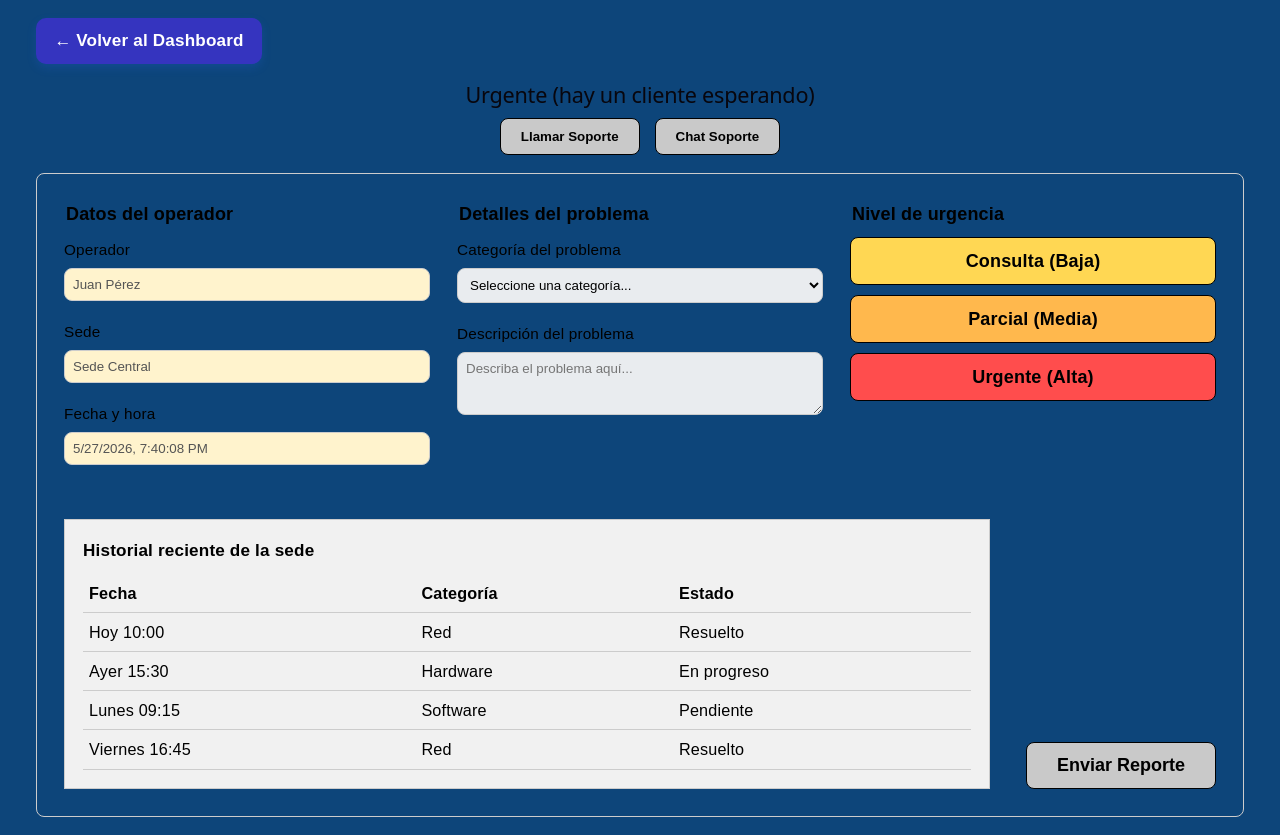
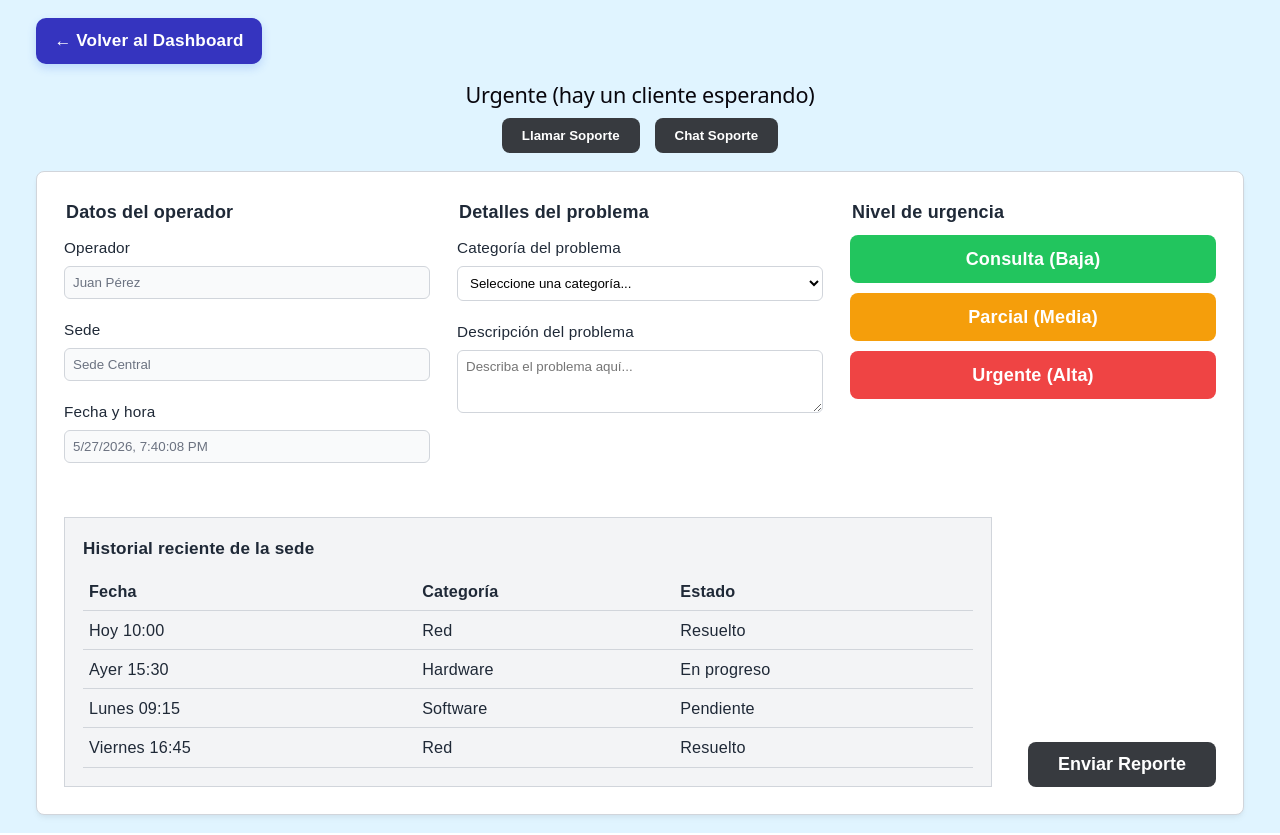
Before and after one commit to RailynTan/S2-AppWeb, a React (Vite) app: page /contact in a window 1280 px wide. Built offline with nearby package versions, Linux system fonts and the light colour scheme.

Commit message:
cambie algunos colores de la pagina de contacto

```diff
--- a/src/App.scss
+++ b/src/App.scss
@@ -1,33 +1,31 @@
+/* src/App.scss */
+
 /* =======================================================
-   1. VARIABLES GLOBALES (Evidencia SCSS Obligatoria)
+   VARIABLES (Temporales en este archivo)
    ======================================================= */
-$color-primario: #3534bf;       /* Azul oscuro de tu botón */
-$color-header: #6893d4;         /* Azul claro de tu header */
+$color-primario: #3534bf;
+$color-header: #6893d4;
 $color-blanco: #ffffff;
 $sombra-suave: 0 4px 10px rgba(37, 99, 235, 0.20);
 
 /* =======================================================
-   2. ESTILOS DE COMPONENTES GLOBALES
+   COMPONENTES GLOBALES
    ======================================================= */
-
-/* --- Componente Header --- */
 .header {
   width: 100%;
   display: flex;
   align-items: center;
   justify-content: space-between;
-  background: $color-header; /* Uso de variable */
+  background: $color-header;
   padding: 15px 7%;
-  box-sizing: border-box;
+  box-sizing: border-box; /* Previene que el padding desborde la pantalla */
 }
 
-/* --- Componente Logo --- */
 .logo {
   width: 160px;
   cursor: pointer;
 }
 
-/* --- Componente ButtonNav --- */
 .Navbutton {
   background-color: $color-primario;
   color: $color-blanco;
@@ -37,17 +35,13 @@ $sombra-suave: 0 4px 10px rgba(37, 99, 235, 0.20);
   font-size: 0.95rem;
   font-weight: 600;
   cursor: pointer;
-
-  /* Importante: Como ahora usamos <Link>, quitamos el subrayado típico de las etiquetas <a> */
   text-decoration: none;
   display: inline-block;
-
   transition: all 0.25s ease;
   box-shadow: $sombra-suave;
 
-  /* Evidencia de anidamiento y función SCSS (Evaluación de pauta) */
   &:hover {
-    background-color: darken($color-primario, 10%); /* Oscurece el botón al pasar el mouse */
-    transform: translateY(-2px); /* Pequeño efecto visual de elevación */
+    background-color: darken($color-primario, 10%);
+    transform: translateY(-2px);
   }
 }
--- a/src/pages/Contact.jsx
+++ b/src/pages/Contact.jsx
@@ -110,9 +110,11 @@ const Contact = () => {
               <label htmlFor="categoria">Categoría del problema</label>
               <select id="categoria" name="categoria" value={formData.categoria} onChange={handleChange}>
                 <option value="">Seleccione una categoría...</option>
-                <option value="hardware">Falla de Hardware</option>
-                <option value="software">Falla de Software</option>
-                <option value="red">Problemas de Red</option>
+                <option value="hardware">Falla Física o Daño de Equipo</option>
+                <option value="software">Problema de Software o Configuración</option>
+                <option value="solicitud">Solicitud de Nuevo Equipo/Accesorio</option>
+                <option value="extravio">Reporte de Robo o Extravío</option>
+                <option value="plataforma">Error en la Plataforma</option>
               </select>
             </div>
             <div className="campo">
--- a/src/styles/Contact.scss
+++ b/src/styles/Contact.scss
@@ -1,12 +1,52 @@
-/* src/pages/Contact.scss */
-@import '../styles/variables';
-@import '../styles/mixins';
+$color-primario: #3534bf;
+$color-fondo: #e0f4ff;
+$color-tarjeta: #ffffff;
+$color-texto: #1f2937;
+$color-exito: #22c55e;
+$color-alerta: #f59e0b;
+$color-peligro: #ef4444;
+$color-naranja: #f97316;
+$color-accion: #373a3f;
+$color-borde: #d1d5db;
+$color-fondo-input: #ffffff;
+$color-fondo-readonly: #f9fafb;
+$color-gris-claro: #f3f4f6;
+
+$fuente-base: sans-serif;
+$radio-borde: 8px;
+$espaciado-base: 2rem;
+
+@mixin flex-centro {
+  display: flex;
+  justify-content: center;
+  align-items: center;
+}
+
+@mixin tarjeta-base {
+  border: 1px solid $color-borde;
+  border-radius: $radio-borde;
+  padding: $espaciado-base;
+}
+
+@mixin boton-base {
+  padding: 12px 24px;
+  border-radius: $radio-borde;
+  font-weight: bold;
+  cursor: pointer;
+  text-decoration: none;
+  display: inline-block;
+  text-align: center;
+  transition: all 0.2s ease-in-out;
+  border: none;
+
+  &:hover {
+    transform: scale(1.02);
+  }
+}
 
 .pagina-contacto {
   background-color: $color-fondo;
   color: $color-texto;
-
-  /* Redujimos el padding de 2rem a 1rem arriba/abajo, manteniendo 2rem a los lados */
   padding: 1rem 2rem;
   font-family: $fuente-base;
   min-height: 100vh;
@@ -14,48 +54,52 @@
   box-sizing: border-box;
 
   .cabecera-contacto {
-    margin-bottom: 1rem; /* Reducido de 2rem a 1rem */
+    margin-bottom: 1rem;
 
     .btn-volver {
       @include boton-base;
       background-color: $color-gris-claro;
       color: $color-texto;
-      padding: 8px 16px; /* Botón un poco más pequeño */
+      padding: 8px 16px;
+      border: 1px solid $color-borde;
     }
   }
 
   .soporte-urgente {
     text-align: center;
-    margin-bottom: 1rem; /* Reducido de 2rem a 1rem */
+    margin-bottom: 1rem;
 
     h2 {
-      margin: 0; /* Quitamos el margen del título para ahorrar espacio */
+      margin: 0;
       font-size: 1.2rem;
     }
 
     .botones-urgencia {
       @include flex-centro;
-      gap: 15px; /* Reducido de 20px a 15px */
+      gap: 15px;
       margin-top: 10px;
 
       button {
         @include boton-base;
-        padding: 10px 20px; /* Reducido */
+        padding: 10px 20px;
+        color: rgb(255, 255, 255);
       }
 
-      .btn-llamar { background-color: $color-btn-llamar; }
-      .btn-chat { background-color: $color-info-soporte; }
+      .btn-llamar { background-color: $color-accion; }
+      .btn-chat { background-color: $color-accion; }
     }
   }
 
   .formulario-soporte {
     @include tarjeta-base;
-    padding: 1.5rem; /* Reducido de 2rem a 1.5rem */
+    background-color: $color-tarjeta;
+    box-shadow: 0 4px 6px -1px rgba(0, 0, 0, 0.05), 0 2px 4px -1px rgba(0, 0, 0, 0.03);
+    padding: 1.5rem;
 
     .grid-formulario {
       display: grid;
       grid-template-columns: repeat(3, 1fr);
-      gap: 1.5rem; /* Reducido de 2rem a 1.5rem */
+      gap: 1.5rem;
 
       @media (max-width: 1023px) { grid-template-columns: 1fr 1fr; }
       @media (max-width: 767px) { grid-template-columns: 1fr; }
@@ -67,52 +111,57 @@
 
         legend {
           font-weight: bold;
-          margin-bottom: 10px; /* Reducido de 15px a 10px */
+          margin-bottom: 10px;
           font-size: 1rem;
         }
 
         .campo {
           display: flex;
           flex-direction: column;
-          margin-bottom: 1rem; /* Reducido de 1.5rem a 1rem */
+          margin-bottom: 1rem;
 
           label {
-            margin-bottom: 5px; /* Reducido de 8px a 5px */
+            margin-bottom: 5px;
             font-size: 0.85rem;
           }
 
           input, select, textarea {
-            padding: 8px; /* Reducido de 10px a 8px */
+            padding: 8px;
             border: 1px solid $color-borde;
-            border-radius: $radio-borde;
+            border-radius: 6px;
             font-family: inherit;
+            background-color: $color-fondo-input;
           }
 
-          input[readOnly] { background-color: $color-info; }
-          textarea, select { background-color: $color-fondo-input; }
+          input[readOnly] {
+            background-color: $color-fondo-readonly;
+            color: #6b7280;
+          }
         }
       }
 
       .columna-urgencia .opciones-urgencia {
         display: flex;
         flex-direction: column;
-        gap: 10px; /* Reducido de 15px a 10px */
+        gap: 10px;
 
         .radio-btn {
           display: block;
-          padding: 10px; /* Reducido de 12px a 10px */
-          border: 1px solid $color-texto;
+          padding: 10px;
+          border: 1px solid transparent;
           border-radius: $radio-borde;
           text-align: center;
           cursor: pointer;
           font-weight: bold;
+          color: white;
           transition: opacity 0.2s;
 
           input { display: none; }
           &:hover { opacity: 0.8; }
-          &:nth-child(1) { background-color: $color-consulta; }
-          &:nth-child(2) { background-color: $color-parcial; }
-          &:nth-child(3) { background-color: $color-urgente; }
+
+          &:nth-child(1) { background-color: $color-exito; }
+          &:nth-child(2) { background-color: $color-alerta; }
+          &:nth-child(3) { background-color: $color-peligro; }
         }
       }
 
@@ -120,8 +169,8 @@
         grid-column: 1 / -1;
         display: flex;
         justify-content: space-between;
-        align-items: flex-end; /* Alineamos los elementos abajo */
-        margin-top: 0.5rem; /* Drásticamente reducido para pegar la tabla arriba */
+        align-items: flex-end;
+        margin-top: 0.5rem;
         gap: 2rem;
 
         @media (max-width: 767px) {
@@ -141,10 +190,10 @@
             width: 100%;
             text-align: left;
             border-collapse: collapse;
-            font-size: 0.9rem; /* Fuente de tabla más pequeña */
+            font-size: 0.9rem;
 
             th, td {
-              padding: 6px; /* Celdas más compactas */
+              padding: 6px;
               border-bottom: 1px solid $color-borde;
             }
           }
@@ -152,11 +201,12 @@
 
         .btn-enviar {
           @include boton-base;
-          background-color: $color-exito;
-          padding: 12px 30px; /* Reducido ligeramente */
+          background-color: $color-accion;
+          color: white;
+          padding: 12px 30px;
           font-size: 1rem;
 
-          &:hover { background-color: $color-exito-hover; }
+          &:hover { background-color: darken(#373a3f, 10%); }
         }
       }
     }
--- a/src/styles/_mixins.scss
+++ /dev/null
@@ -1,35 +0,0 @@
-/* =======================================================
-   MIXINS DE DISEÑO (Evidencia de funciones SCSS)
-   ======================================================= */
-
-// 1. Mixin para centrar contenido rápidamente con Flexbox
-@mixin flex-centro {
-  display: flex;
-  justify-content: center;
-  align-items: center;
-}
-
-// 2. Mixin para la estructura base de las tarjetas o secciones
-@mixin tarjeta-base {
-  border: 1px solid $color-borde;
-  border-radius: $radio-borde;
-  padding: $espaciado-base;
-  background-color: $color-fondo;
-}
-
-// 3. Mixin para resetear botones y darles un estilo base
-@mixin boton-base {
-  padding: 12px 24px;
-  border: 1px solid $color-texto;
-  border-radius: $radio-borde;
-  font-weight: bold;
-  cursor: pointer;
-  text-decoration: none;
-  display: inline-block;
-  text-align: center;
-  transition: all 0.2s ease-in-out;
-
-  &:hover {
-    transform: scale(1.02);
-  }
-}
--- a/src/styles/_variables.scss
+++ /dev/null
@@ -1,31 +0,0 @@
-/* =======================================================
-   PALETA DE COLORES VCM
-   ======================================================= */
-// Colores Principales
-$color-primario: #3534bf;       // Azul oscuro (Usado en el botón Nav)
-$color-header: #6893d4;         // Azul claro (Usado en tu Header)
-$color-fondo: #0d457a;          // Fondo principal
-$color-texto: #000000;          // Texto principal
-
-// Colores de Estados y Urgencia
-$color-exito: #c9c9c9;          // (Botón Enviar)
-$color-exito-hover: #76d7c4;     // Color cuando pasas por encima del btn
-$color-urgente: #ff4d4d;        // Rojo (Urgencia Alta)
-$color-parcial: #ffb84d;    // Naranja (Urgencia Baja / Chat)
-$color-consulta: #ffd753;       // Amarillo  (COnsulta baja)
-$color-info: #fff3cd;           // Amarillo claro (Campos automáticos)
-$color-btn-llamar: #c9c9c9;
-$color-info-soporte: #c9c9c9;
-
-
-// Colores Neutros (Bordes y fondos secundarios)
-$color-borde: #cccccc;
-$color-fondo-input: #e9ecef;
-$color-gris-claro: #f1f1f1;
-
-/* =======================================================
-   TIPOGRAFÍA Y MEDIDAS
-   ======================================================= */
-$fuente-base: sans-serif;
-$radio-borde: 8px;
-$espaciado-base: 2rem;
```
Also changed, not shown: 1 other file (tests, documents, lock files or other folders).
